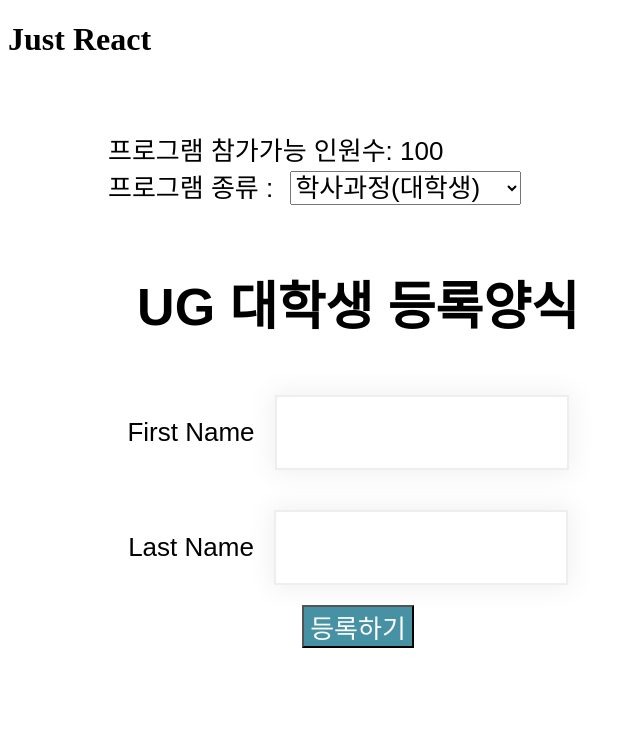
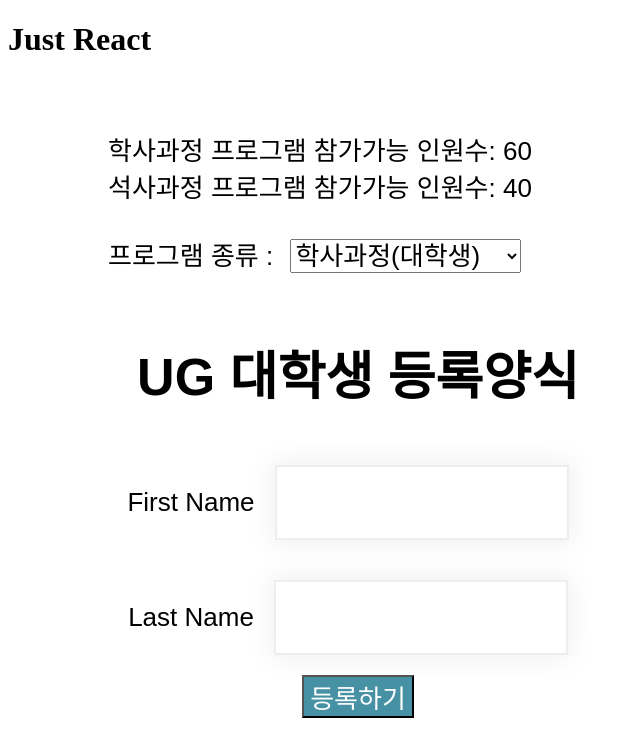
Before and after one commit to limseungchae/enrollment-react-app, a React (Create React App) app: page / in a window 1280 px wide. Shown: the top 756 px of the page, without its empty margins (0-640 px from the left). Built offline with nearby package versions, Linux system fonts and the light colour scheme.

Commit message:
props를 이용한 참가가능 인원수 표시2 - 학사/석사 구분

```diff
--- a/src/App.js
+++ b/src/App.js
@@ -5,31 +5,38 @@
 // 정의된 App 컴퍼넌트
 const App = () => {
     const [program, setProgram] = useState("UG"); // 프로그래 종류
-    const [seats, setSeats] = useState(100); // 참가가능 인원수
+    const [ugseats, setUgSeats] = useState(60); // 참가가능 인원수
+    const [pgseats, setPgSeats] = useState(40); // 참가가능 인원수
 
     const handleChange = (e) => {
         setProgram(e.target.value);
     };
 
-    // 참가가능 인원수를 변경하는 함수
+    // 프로그램별 참가가능 인원수를 변경하는 함수
     const setUpdateSeats = (modifySeat) => {
-        setSeats(modifySeat)
+        if (program === 'UG')
+            setUgSeats(modifySeat);
+        else
+            setPgSeats(modifySeat);
     };
 
     return (
         <div className="App">
             <div className="programs">
-                <label>프로그램 참가가능 인원수: {seats} </label>
+                <label>학사과정 프로그램 참가가능 인원수: {ugseats} </label>
                 <br/>
+                <label>석사과정 프로그램 참가가능 인원수: {pgseats} </label>
+                <br/><br/>
                 <label>프로그램 종류 : </label>
                 <select className="appDropDowns"
                         onChange={handleChange} value={program}>
                     <option value="UG">학사과정(대학생)</option>
                     <option value="PG">석사과정(대학원생)</option>
                 </select>
+                <br/><br/><br/>
             </div>
             <EnrollmentForm chosenProgram={program}
-                            currentSeat={seats}
+                            currentSeat={(program === 'UG') ? ugseats : pgseats}
                             setUpdateSeats={setUpdateSeats} />
         </div>
     );
```
